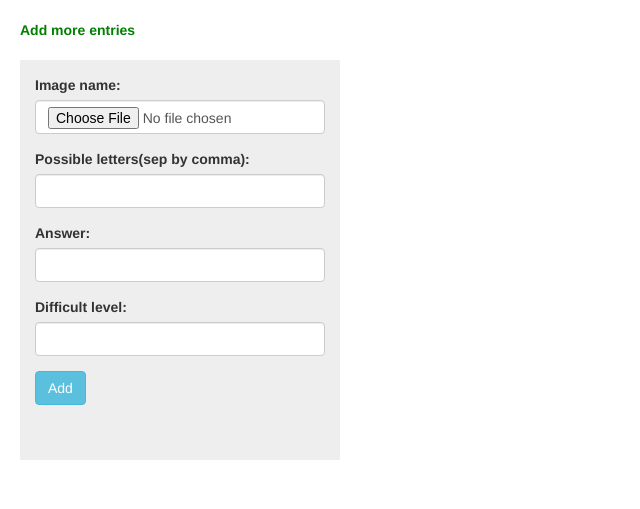
After one commit to hungh/preschool, a Flask app: template templates/spell_admin.html in a window 1280 px wide. The commit adds this page. Shown: the top 509 px of the page, without its empty margins (0-640 px from the left). Run offline with Flask 2, Linux system fonts and the light colour scheme; the template is opened without the code that fills it, so the values that code supplies are empty; parts of the project's set-up code (start-up, migrations or seed data) failed here and were passed over; some libraries are stand-ins or nearby versions.

```diff
--- a/db_config.py
+++ /dev/null
@@ -1,3 +0,0 @@
-DB_NAME = 'preschool'
-DB_HOST = '10.10.13.226'
-DB_PORT = 27017
--- a/global_const.py
+++ b/global_const.py
@@ -3,6 +3,14 @@ KEY_LOGIN = 'login'
 KEY_PASSWORD = 'password'
 KEY_NAME = 'name'
 
+# spell admin
+KEY_ARR_LETTER = 'arr_letter'
+KEY_ANSWER = 'answer'
+KEY_LEVEL = 'level'
+
+
+# session
+SESSION_GUEST = 'guest'
 
 # APPLICATION CONFIG
 DEBUG_MODE = True
--- a/main.py
+++ b/main.py
@@ -1,13 +1,20 @@
-from global_const import KEY_LOGIN, KEY_PASSWORD, KEY_NAME, DEBUG_MODE, WRONG_CREDENTIAL
-from db_config import DB_HOST, DB_PORT, DB_NAME
-from flask import Flask, render_template, request
-from controller import add_guest, get_guest, add_user, get_user, create_spell_entry, add_spell_entry
-from controller import get_spell_entry, create_math_entry, add_math_entry, get_math_entry
+from global_const import KEY_LOGIN, KEY_PASSWORD, KEY_NAME, DEBUG_MODE,\
+    WRONG_CREDENTIAL, KEY_ARR_LETTER, KEY_ANSWER, KEY_LEVEL, SESSION_GUEST
+from config import DB_HOST, DB_PORT, DB_NAME
+from utils import allowed_file
+from flask import Flask, render_template, request, session
+from werkzeug import secure_filename
+from controller import add_guest, get_guest, add_user, get_user, create_spell_entry
+from models import SpellEntry
 from mongoengine import connect
 import bcrypt
+import os
+
+
 
 app = Flask(__name__)
-app.config.from_pyfile('db_config.py')
+app.config.from_pyfile('config.py')
+app.secret_key = 'A0Zr98j/3yX R~XHH!jmN]LWX/,?RTGFHb11'
 db = connect(DB_NAME, host=DB_HOST, port=DB_PORT)
 
 
@@ -25,10 +32,12 @@ def register():
 def register_enter():
     name = request.form[KEY_NAME]
     existing_guest = get_guest(name)
-    if existing_guest:
-        return render_template("register.html", msg="Name taken, Use another name")
-    add_guest(name)
-    return render_template('work.html', msg=name)
+    if not existing_guest:
+        add_guest(name)
+    # save guest name into session
+    session[SESSION_GUEST] = name
+    first_spell = SpellEntry.objects().first()
+    return render_template('work.html', msg=name, image_file='img/%s' % first_spell.image_name, arr_letter=first_spell.array_letters)
 
 
 @app.route("/updatepass",  methods=['POST'])
@@ -53,31 +62,29 @@ def login_access():
         return render_template("index.html", msg=WRONG_CREDENTIAL)
 
     if bcrypt.checkpw(password, user.hash_string):
-        return render_template('work.html', msg=login)
+        return render_template('spell_admin.html')
 
     return render_template("index.html", msg=WRONG_CREDENTIAL)
 
 
+@app.route("/add_spell", methods=["POST"])
+def add_spell():
+    f = request.files['image_name']
+    if f and allowed_file(f.filename):
+        f.save(os.path.join(app.config['UPLOAD_FOLDER'], secure_filename(f.filename)))
+        arr_letter = request.form[KEY_ARR_LETTER]
+        answer = request.form[KEY_ANSWER]
+        level = request.form[KEY_LEVEL]
+
+        if create_spell_entry(f.filename, arr_letter.split(','), answer, level):
+            return render_template('spell_admin.html', msg='Successfully saved')
+    return render_template('spell_admin.html', err='Failed to add entry')
+
+
 @app.route("/test")
 def test_db():
-    img_name = 'apple.png'
-    guest_name = 'emma2'
-    add_user('admin3', 'password')
-    add_guest(guest_name)
-    create_spell_entry(img_name, ['a', 's', 'p', 'p', 'k', 'l', 'e'], 'apple', 1)
-    add_spell_entry(img_name, guest_name, 'apple2')
-    for spell_entry in get_spell_entry(img_name, guest_name):
-        print('Entry:' + spell_entry.answer)
-
-    expression1 = '2 + 3'
-    create_math_entry(expression1, 1)
-    add_math_entry(expression1, guest_name, '5')
-
-    for math_entry in get_math_entry(expression1, guest_name):
-        print('Entry:' + math_entry.answer)
-
     return 'OK'
 
 
 if __name__ == "__main__":
-    app.run(debug=DEBUG_MODE)
+    app.run('0.0.0.0', debug=DEBUG_MODE)
--- a/static/index.html
+++ /dev/null
@@ -1 +0,0 @@
-I am a HTML file
--- /dev/null
+++ b/templates/spell_admin.html
@@ -0,0 +1,46 @@
+<!DOCTYPE html>
+<html>
+<head>
+  <meta charset="UTF-8">
+  <meta name="Description" content="Preschool">
+  <meta http-equiv="cache-control" content="max-age=0" />
+  <meta http-equiv="cache-control" content="no-cache" />
+  <meta http-equiv="expires" content="0" />
+  <meta http-equiv="expires" content="Tue, 01 Jan 1980 1:00:00 GMT" />
+  <meta http-equiv="pragma" content="no-cache" />
+  <meta name="viewport" content="width=device-width, initial-scale=1">
+  <title>Admin console</title>
+  <link rel="stylesheet" href="https://maxcdn.bootstrapcdn.com/bootstrap/3.3.1/css/bootstrap.min.css">
+ </head>
+<body style="padding:20px">
+  <div>
+    <strong style="color:green">Add more entries</strong><br>
+  </div>
+  <br>
+
+  <div class="jumbotron modal-body" style="width: 320px;" >
+    <form method="POST" action="/add_spell" role="form" enctype="multipart/form-data" accept="image/gif,image/jpeg, image/png">
+      <div class="form-group">
+        <label for="image_name">Image name:</label>
+        <input type="file" class="form-control" name="image_name" id="image_name">
+      </div>
+      <div class="form-group">
+        <label for="arr_letter">Possible letters(sep by comma): </label>
+        <input type="text" class="form-control" name="arr_letter" id="arr_letter">
+      </div>
+      <div class="form-group">
+        <label for="answer">Answer: </label>
+        <input type="text" class="form-control" name="answer" id="answer">
+      </div>
+        <div class="form-group">
+        <label for="level">Difficult level: </label>
+        <input type="text" class="form-control" name="level" id="level">
+      </div>
+      <button type="submit" class="btn btn-info" data-toggle="tooltip" data-placement="right" title="Add">Add</button><br>
+   </form>
+      <br><div class="bg-danger">{{err}}</div>
+      <br><div class="bg-info">{{msg}}</div>
+  </div>
+
+</body>
+</html>
--- /dev/null
+++ b/utils.py
@@ -0,0 +1,6 @@
+from config import ALLOWED_EXTENSIONS
+
+
+def allowed_file(filename):
+    return '.' in filename and \
+           filename.rsplit('.', 1)[1] in ALLOWED_EXTENSIONS
```
Also changed, not shown: config.py (added, +10 -0 lines), templates/work.html (+28 -2 lines), 1 other file.
